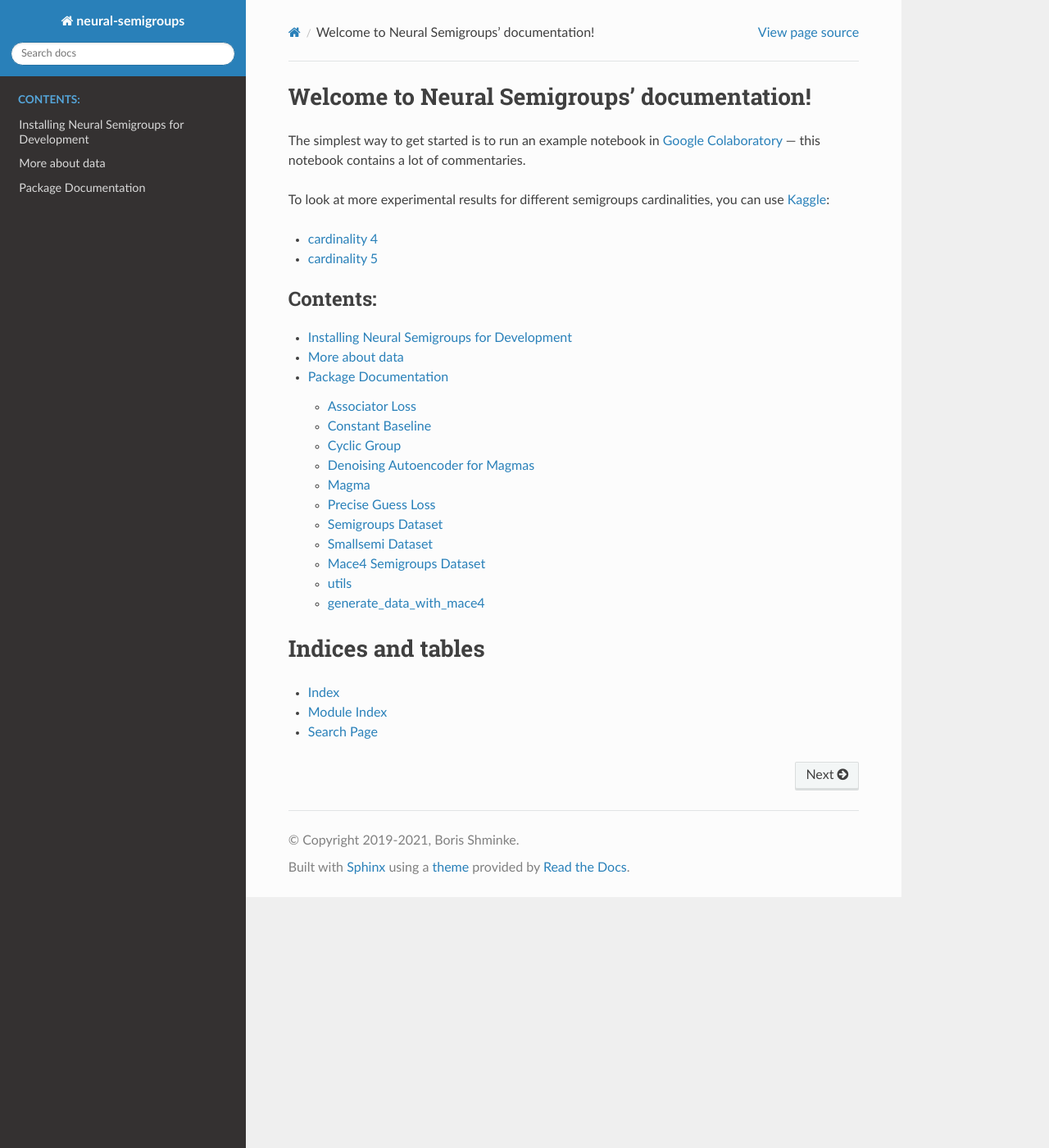
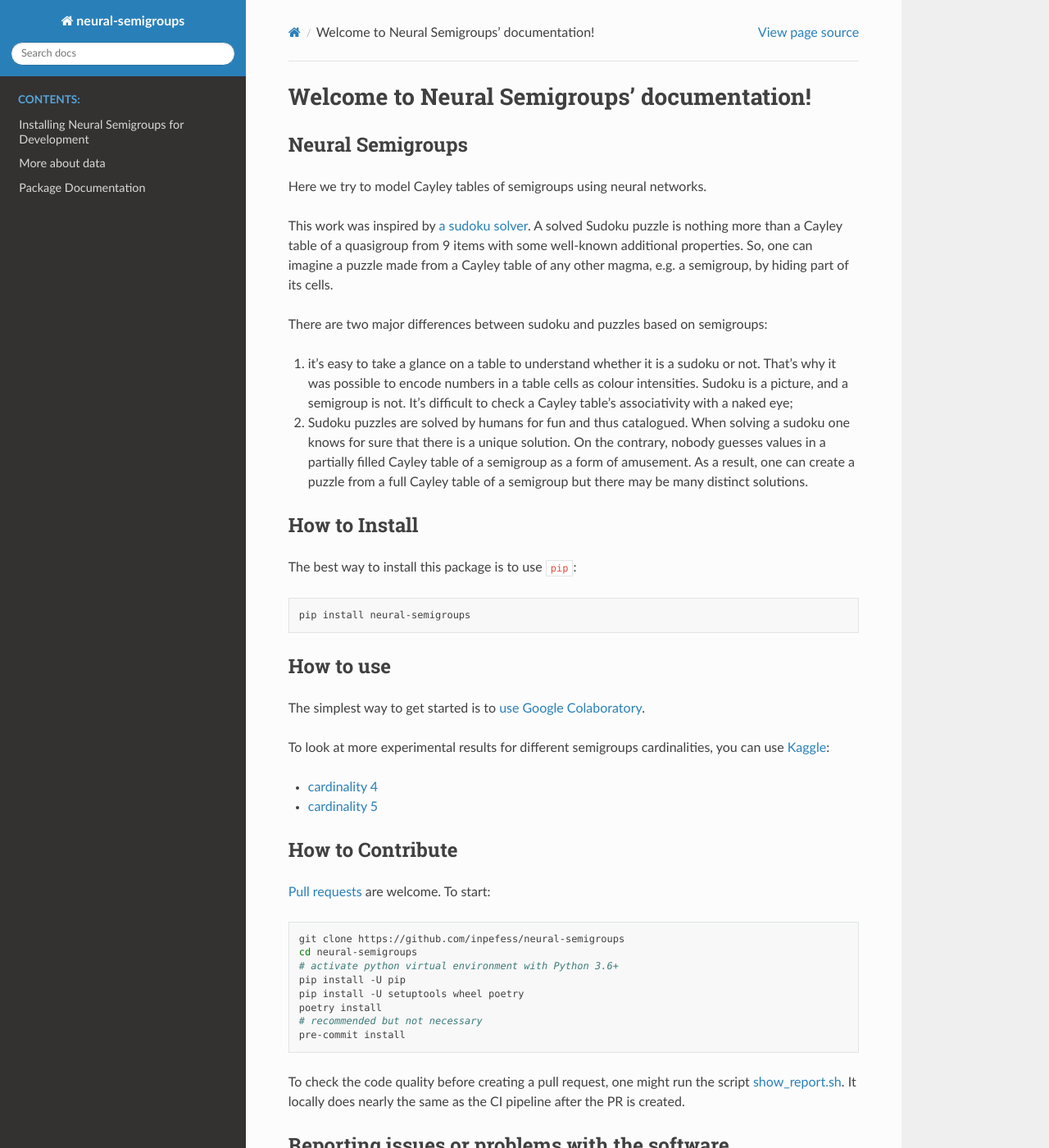
Before and after one commit to inpefess/neural-semigroups, a Sphinx documentation site: the page built from doc/source/index.rst, in a window 1280 px wide and 1400 px high. Shown: the whole window at 82% size. Built offline with Sphinx 7.4.7 and the Read the Docs theme 2.0.0, drawn with Linux system fonts in a browser that asks for light colours; some of the changed text lies outside the part shown.

Commit message:
synchronize doc and readme

```diff
--- a/doc/source/index.rst
+++ b/doc/source/index.rst
@@ -1,12 +1,103 @@
+=============================================
 Welcome to Neural Semigroups' documentation!
 =============================================
 
-The simplest way to get started is to run an example notebook in `Google Colaboratory`_ --- this notebook contains a lot of commentaries.
+Neural Semigroups
+=================
 
-To look at more experimental results for different semigroups cardinalities, you can use `Kaggle`_:
+Here we try to model Cayley tables of semigroups using neural networks.
 
-* `cardinality 4`_
-* `cardinality 5`_
+This work was inspired by `a sudoku
+solver <https://github.com/Kyubyong/sudoku>`__. A solved Sudoku puzzle
+is nothing more than a Cayley table of a quasigroup from 9 items with
+some well-known additional properties. So, one can imagine a puzzle made
+from a Cayley table of any other magma, e.g. a semigroup, by hiding part
+of its cells.
+
+There are two major differences between sudoku and puzzles based on
+semigroups:
+
+1) it’s easy to take a glance on a table to understand whether it is a
+   sudoku or not. That’s why it was possible to encode numbers in a
+   table cells as colour intensities. Sudoku is a picture, and a
+   semigroup is not. It’s difficult to check a Cayley table’s
+   associativity with a naked eye;
+
+2) Sudoku puzzles are solved by humans for fun and thus catalogued. When
+   solving a sudoku one knows for sure that there is a unique solution.
+   On the contrary, nobody guesses values in a partially filled Cayley
+   table of a semigroup as a form of amusement. As a result, one can
+   create a puzzle from a full Cayley table of a semigroup but there may
+   be many distinct solutions.
+
+How to Install
+==============
+
+The best way to install this package is to use ``pip``:
+
+.. code:: sh
+
+   pip install neural-semigroups
+
+How to use
+==========
+
+The simplest way to get started is to `use Google
+Colaboratory <https://colab.research.google.com/github/inpefess/neural-semigroups/blob/master/examples/dae_4_colab.ipynb>`__.
+
+To look at more experimental results for different semigroups
+cardinalities, you can use `Kaggle <https://kaggle.com>`__:
+
+-  `cardinality
+   4 <https://www.kaggle.com/inpefess/neural-semigroups-dae-dim-4>`__
+-  `cardinality
+   5 <https://www.kaggle.com/inpefess/neural-semigroups-dae-dim-5>`__
+
+How to Contribute
+=================
+
+`Pull requests <https://github.com/inpefess/neural-semigroups/pulls>`__
+are welcome. To start:
+
+.. code:: sh
+
+   git clone https://github.com/inpefess/neural-semigroups
+   cd neural-semigroups
+   # activate python virtual environment with Python 3.6+
+   pip install -U pip
+   pip install -U setuptools wheel poetry
+   poetry install
+   # recommended but not necessary
+   pre-commit install
+
+To check the code quality before creating a pull request, one might run
+the script
+`show_report.sh <https://colab.research.google.com/github/inpefess/neural-semigroups/blob/master/show_report.sh>`__.
+It locally does nearly the same as the CI pipeline after the PR is
+created.
+
+Reporting issues or problems with the software
+==============================================
+
+Questions and bug reports are welcome on `the
+tracker <https://github.com/inpefess/neural-semigroups/issues>`__.
+
+More documentation
+==================
+
+More documentation can be found
+`here <https://neural-semigroups.readthedocs.io/en/latest>`__.
+
+The paper
+=========
+
+There is also a `paper <https://arxiv.org/abs/2103.07388>`__ with more
+maths inside. It can be used to
+`cite <https://dblp.org/rec/journals/corr/abs-2103-07388.html?view=bibtex>`__
+the package.
+
+To reproduce results from the paper, use `this
+notebook <https://colab.research.google.com/github/inpefess/neural-semigroups/blob/master/examples/train_a_model.ipynb>`__
 
 .. toctree::
    :maxdepth: 2
```
Also changed, not shown: other parts of doc/source/index.rst (+0 -5 lines).
